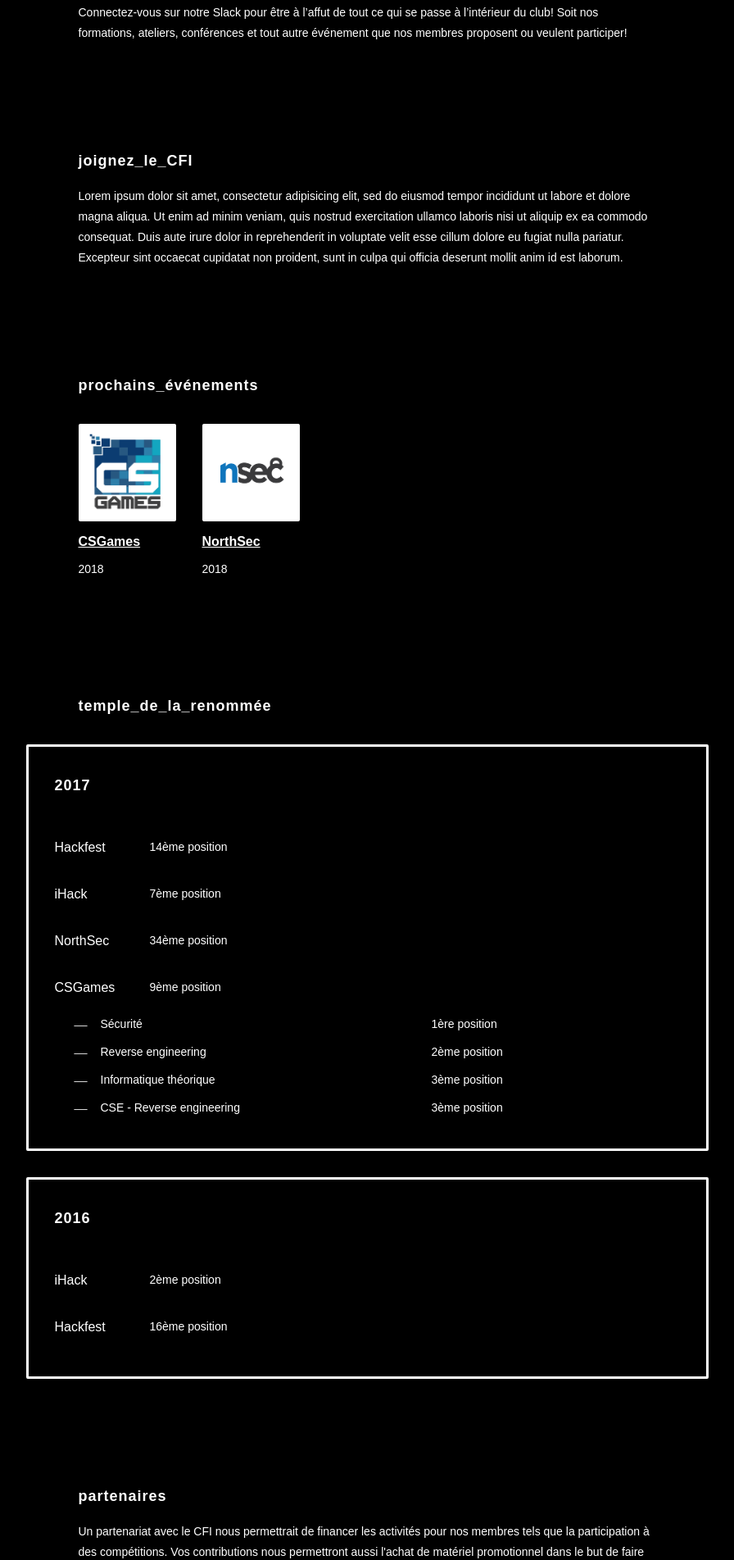
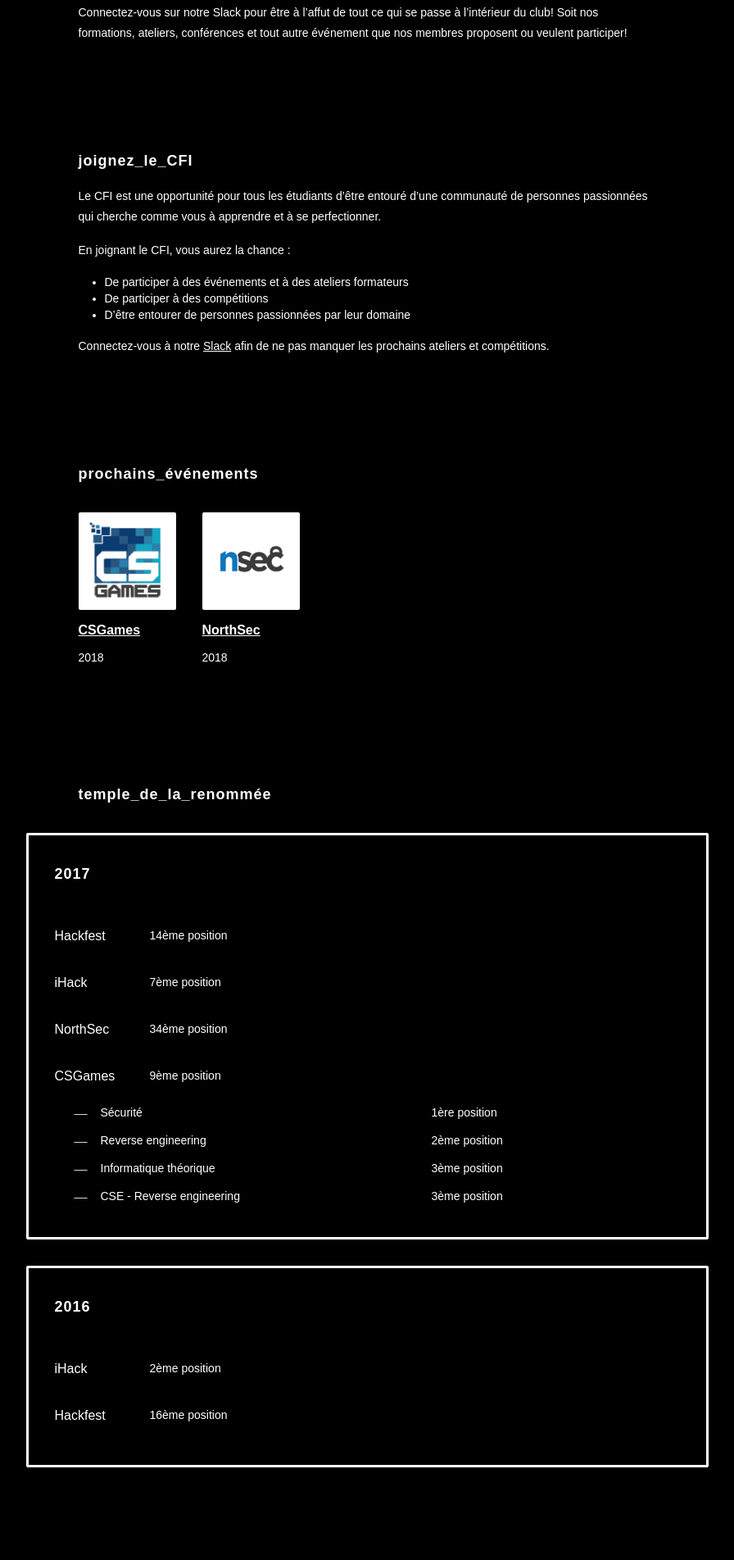
Before and after one commit to CFI-UL/cfi-ul.github.io, a Jekyll site: the page built from index.html, in a window 1280 px wide. Shown: the part 1403-3306 px from the top of the page at 82% size, without its empty margins (192-1088 px from the left). Built offline with Jekyll 4.4.1, drawn with Linux system fonts in a browser that asks for light colours.

Commit message:
Add content for joignez_le_CFI section.

```diff
--- a/_sass/molecules.scss
+++ b/_sass/molecules.scss
@@ -193,3 +193,16 @@
     align-items: center;
   }
 }
+
+.list {
+  margin-left: 2em;
+  list-style: disc;
+
+  &__item {
+    font-family: $font-family-text;
+    font-weight: $font-regular;
+    font-size: 14px;
+    line-height: 20px;
+    color: $color-white;
+  }
+}
--- a/index.html
+++ b/index.html
@@ -32,7 +32,19 @@ layout: default
   </h2>
   <div class="section__content">
     <p>
-      Lorem ipsum dolor sit amet, consectetur adipisicing elit, sed do eiusmod tempor incididunt ut labore et dolore magna aliqua. Ut enim ad minim veniam, quis nostrud exercitation ullamco laboris nisi ut aliquip ex ea commodo consequat. Duis aute irure dolor in reprehenderit in voluptate velit esse cillum dolore eu fugiat nulla pariatur. Excepteur sint occaecat cupidatat non proident, sunt in culpa qui officia deserunt mollit anim id est laborum.
+      Le CFI est une opportunité pour tous les étudiants d’être entouré d’une communauté de personnes passionnées qui cherche comme vous à apprendre et à se perfectionner.
+    </p>
+    <p>
+      En joignant le CFI, vous aurez la chance :
+    </p>
+    <ul class="list">
+      <li class="list__item">De participer à des événements et à des ateliers formateurs</li>
+      <li class="list__item">De participer à des compétitions</li>
+      <li class="list__item">D’être entourer de personnes passionnées par leur domaine</li>
+    </ul>
+    <p>
+      {% assign contact_slack = site.data.contact | where_exp:"item", "item.name contains slack" %}
+      Connectez-vous à notre <a href="{{ contact_slack.url }}">Slack</a> afin de ne pas manquer les prochains ateliers et compétitions.
     </p>
   </div>
 </div>
```
